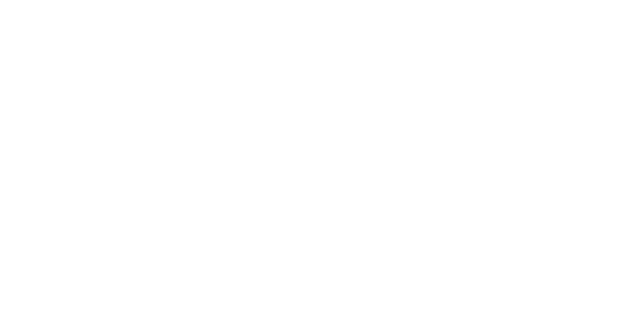
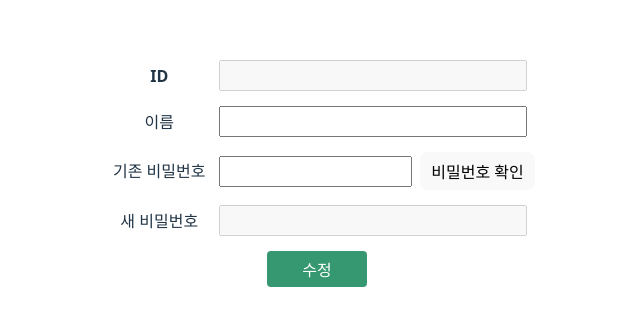
Before and after one commit to 0bliviat3/drm-front, a Vue app in the folder drm-admin/: page /user-edit in a window 1280 px wide. Before the commit this address had no page. Shown: the part 251-576 px from the top of the page, without its empty margins (323-963 px from the left). Built offline with nearby package versions, Linux system fonts and the light colour scheme.

Commit message:
feat: 사용자 정보 수정 컴포넌트 구현

```diff
--- /dev/null
+++ b/drm-admin/src/components/user/UserEdit.vue
@@ -0,0 +1,133 @@
+<template>
+    <div class="container">
+      <div class="form-row">
+        <label for="userId">ID</label>
+        <input type="text" id="userId" v-model="userId" disabled />
+      </div>
+
+      <div class="form-row">
+        <label for="name">이름</label>
+        <input type="text" id="name" v-model="name" />
+      </div>
+
+      <div class="form-row">
+        <label for="currentPassword">기존 비밀번호</label>
+        <input
+          type="password"
+          id="currentPassword"
+          v-model="currentPassword"
+        />
+        <button @click="checkPassword">비밀번호 확인</button>
+      </div>
+
+      <div class="form-row">
+        <label for="newPassword">새 비밀번호</label>
+        <input
+          type="password"
+          id="newPassword"
+          v-model="newPassword"
+          :disabled="!passwordVerified"
+        />
+      </div>
+
+      <div class="form-row button-row">
+        <button @click="modifyUser" :disabled="!passwordVerified">수정</button>
+      </div>
+    </div>
+  </template>
+
+  <script setup>
+  import { ref, onMounted } from 'vue'
+  import api from '@/api/axios'
+
+  const userId = ref('')
+  const name = ref('')
+  const currentPassword = ref('')
+  const newPassword = ref('')
+  const passwordVerified = ref(false)
+
+  onMounted(() => {
+    const urlParams = new URLSearchParams(window.location.search)
+    userId.value = urlParams.get('userId') || ''
+    name.value = urlParams.get('name') || ''
+  })
+
+  const checkPassword = async () => {
+    try {
+      const response = await api.post('/sign-in', {
+        userId: userId.value,
+        password: currentPassword.value,
+      })
+
+      if (response.data && response.data.userId === userId.value) {
+        alert('비밀번호 확인 성공')
+        passwordVerified.value = true
+      } else {
+        alert('비밀번호가 일치하지 않습니다.')
+        passwordVerified.value = false
+      }
+    } catch (e) {
+      alert('비밀번호가 일치하지 않습니다.')
+      passwordVerified.value = false
+    }
+  }
+
+  const modifyUser = async () => {
+    try {
+      await api.put('/user', {
+        userId: userId.value,
+        password: newPassword.value,
+        name: name.value,
+      })
+
+      window.opener.postMessage('user-updated', '*')
+      window.close()
+    } catch (e) {
+      alert('수정 실패')
+    }
+  }
+  </script>
+
+  <style scoped>
+  .container {
+    display: flex;
+    flex-direction: column;
+    justify-content: center;
+    height: 100vh;
+    padding: 20px;
+    box-sizing: border-box;
+  }
+
+  .form-row {
+    display: flex;
+    align-items: center;
+    margin-bottom: 15px;
+  }
+
+  .form-row label {
+    width: 120px;
+    font-weight: bold;
+  }
+
+  .form-row input {
+    flex: 1;
+    padding: 6px;
+    margin-right: 8px;
+  }
+
+  .form-row button {
+    padding: 6px 10px;
+  }
+
+  .button-row {
+    justify-content: center;
+  }
+
+  .button-row button {
+    width: 100px;
+    background-color: #369870;
+    color: white;
+    border: none;
+    border-radius: 4px;
+  }
+  </style>
--- a/drm-admin/src/components/user/UserList.vue
+++ b/drm-admin/src/components/user/UserList.vue
@@ -37,6 +37,16 @@
   window.open('/user-create', '_blank', features)
 }
 
+const openEditPopup = (user) => {
+  const url = `/user-edit?userId=${encodeURIComponent(user.userId)}&name=${encodeURIComponent(user.name)}`
+  window.open(
+    url,
+    '사용자 수정',
+    'width=700,height=500,resizable=no,scrollbars=yes'
+  )
+}
+
+
 
 onMounted(() => {
   fetchUsers()
@@ -50,7 +60,7 @@
 watch(currentPage, fetchUsers)
 
 const handleMessage = (event) => {
-  if (event.data === 'user-created') {
+  if (event.data === 'user-created' || event.data === 'user-updated') {
     fetchUsers()
   }
 }
@@ -88,12 +98,16 @@
           <td class="p-2 h-[40px]">{{ user.name }}</td>
           <td class="p-2 h-[40px]">{{ formatDate(user.createTime) }}</td>
           <td class="p-2 h-[40px]">
-            <button class="px-2 py-1 bg-blue-500 text-white rounded hover:bg-blue-600">
+            <button
+              @click="openEditPopup(user)"
+              class="px-2 py-1 bg-blue-500 text-white rounded hover:bg-blue-600">
               수정
             </button>
           </td>
           <td class="p-2 h-[40px]">
-            <button class="px-2 py-1 bg-red-500 text-white rounded hover:bg-red-600">
+            <button
+              @click=""
+              class="px-2 py-1 bg-red-500 text-white rounded hover:bg-red-600">
               삭제
             </button>
           </td>
--- a/drm-admin/src/router/index.js
+++ b/drm-admin/src/router/index.js
@@ -43,6 +43,11 @@
     path: '/user-create',
     name: 'UserCreate',
     component: () => import('@/components/user/UserCreate.vue')
+  },
+  {
+    path: '/user-edit',
+    name: 'UserEdit',
+    component: () => import('@/components/user/UserEdit.vue')
   }
 ]
 
```
